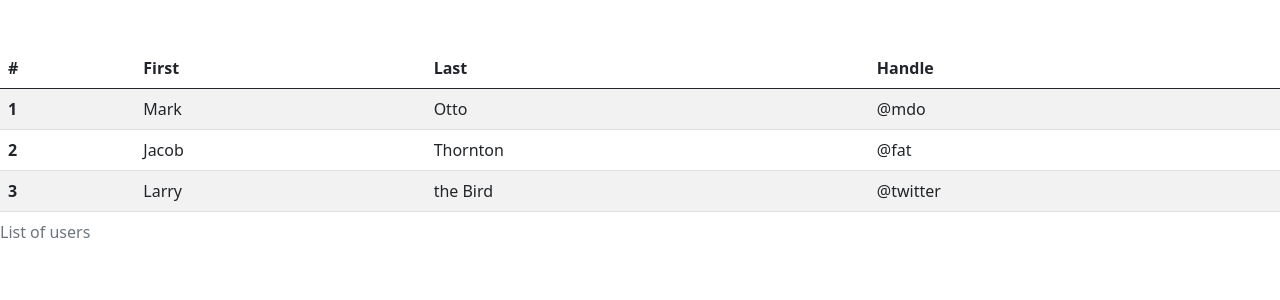
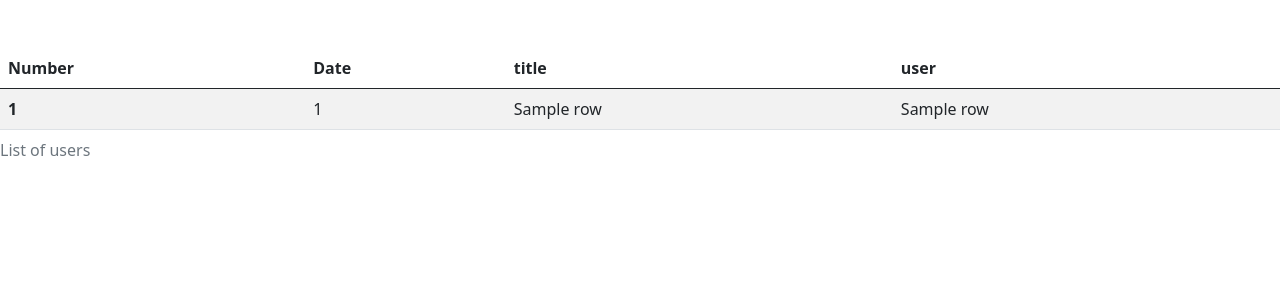
Before and after one commit to hans9645/ITschool4senior, a Flask app: template templates/bulletBoard.html in a window 1280 px wide. Shown: the top 300 px of the page. Run offline with Flask 2, Linux system fonts and the light colour scheme; the template is opened without the code that fills it: most values are stand-ins (such as "Sample title", 1, 10 or a date in 2020).

Commit message:
연습용

```diff
--- a/templates/bulletBoard.html
+++ b/templates/bulletBoard.html
@@ -39,31 +39,22 @@
         <caption>List of users</caption>
         <thead>
           <tr>
-            <th scope="col">#</th>
-            <th scope="col">First</th>
-            <th scope="col">Last</th>
-            <th scope="col">Handle</th>
+            <th scope="col">Number</th>
+            <th scope="col">Date</th>
+            <th scope="col">title</th>
+            <th scope="col">user</th>
           </tr>
         </thead>
         <tbody>
+          {% for row in rows %}
           <tr>
             <th scope="row">1</th>
-            <td>Mark</td>
-            <td>Otto</td>
-            <td>@mdo</td>
+            <td>{{row[0]}}</td>
+            <td>{{row[1]}}</td>
+            <td>{{row[2]}}</td>
           </tr>
-          <tr>
-            <th scope="row">2</th>
-            <td>Jacob</td>
-            <td>Thornton</td>
-            <td>@fat</td>
-          </tr>
-          <tr>
-            <th scope="row">3</th>
-            <td>Larry</td>
-            <td>the Bird</td>
-            <td>@twitter</td>
-          </tr>
+
+          {% endfor %}
         </tbody>
       </table>
 </body>
```
Also changed, not shown: query.txt (+14 -0 lines).
